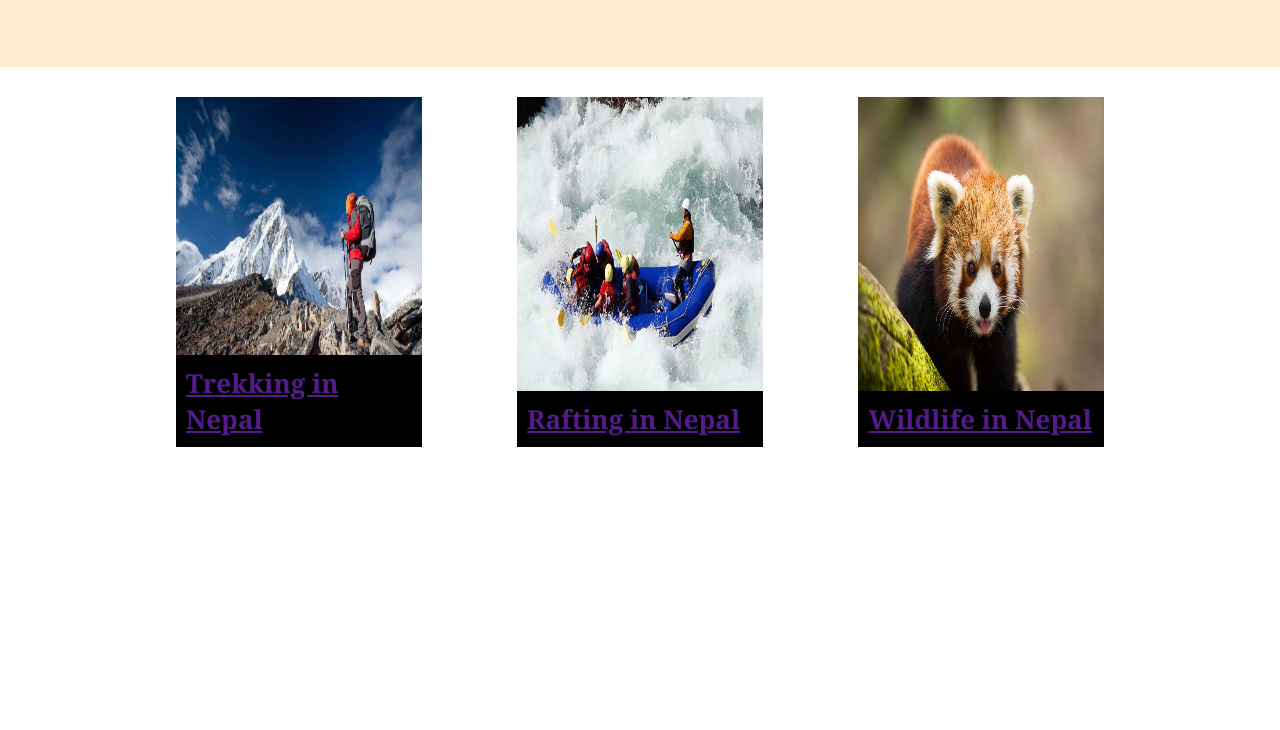
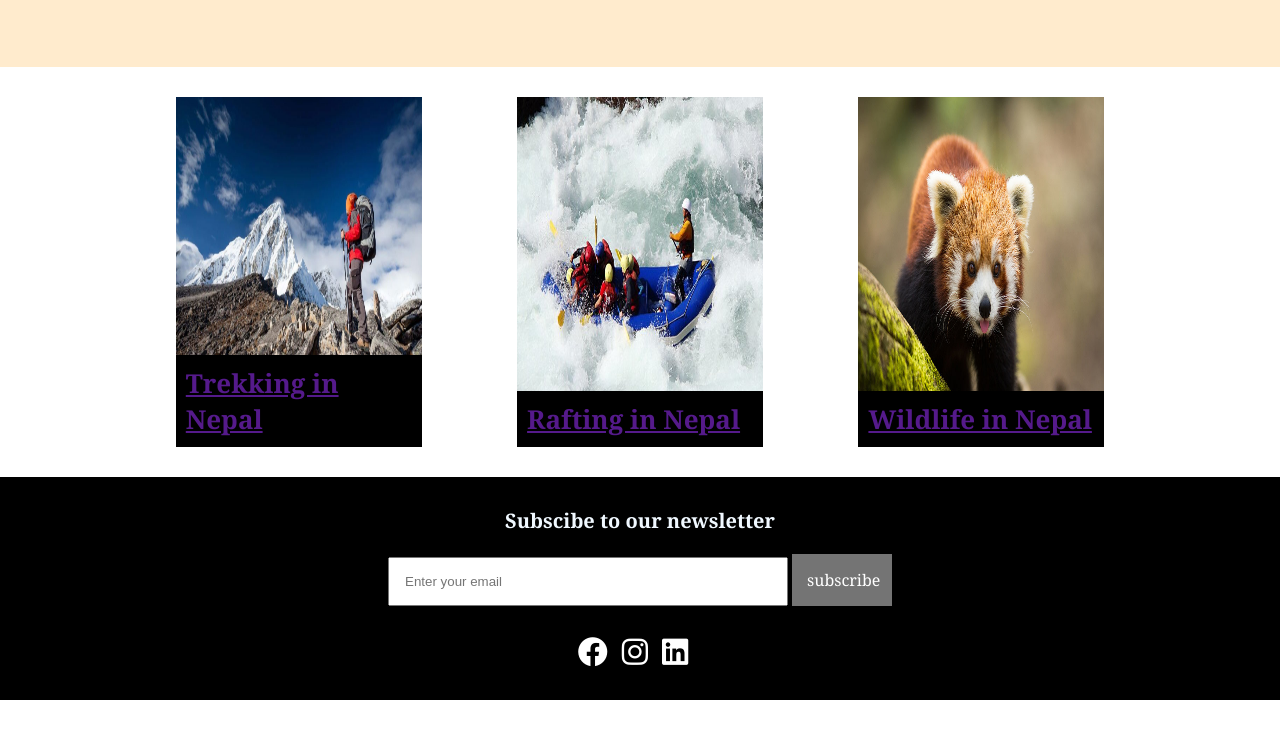
Before and after one commit to abhigyanjha123/revision, a plain HTML site: page index.html in a window 1280 px wide. Shown: the part 538-1268 px from the top of the page. Before the commit the page ends 1015 px from the top, so only its background shows below. Drawn offline with Linux system fonts and the light colour scheme.

Commit message:
added icons

```diff
--- a/css/style.css
+++ b/css/style.css
@@ -118,3 +118,42 @@ nav a:hover{
 .info a:hover{
     color: bisque;
 }
+.newsletter{
+    background-color: black;
+    margin-bottom: 30px;
+}
+.newsletter form{
+    display: block;
+    text-align: center;
+    padding: 30px 0;
+}
+.newsletter h5{
+    font-family: Georgia, 'Times New Roman', Times, serif;
+    font-size: 20px;
+    color: aliceblue;
+    padding-bottom: 20px;
+}
+.newsletter input{
+    padding: 15px;
+    width: 400px;
+}
+.newsletter input[type=submit]{
+    width: 100px;
+    font-family: Georgia, 'Times New Roman', Times, serif;
+    font-size: 16px;
+    border: none;
+    cursor: pointer;
+    background-color: #747474;
+    color: white;
+}
+.icons{
+    display: block;
+    text-align: center;
+    padding-bottom: 30px;
+}
+.icons a{
+    color: white;
+    text-decoration: none;
+    padding: 5px;
+    font-size: 30px;
+}
--- a/index.html
+++ b/index.html
@@ -5,6 +5,7 @@
     <meta name="viewport" content="width=device-width, initial-scale=1.0">
     <title>Document</title>
     <link rel="stylesheet" href="css/style.css">
+    <link rel="stylesheet" href="https://cdnjs.cloudflare.com/ajax/libs/font-awesome/6.4.2/css/all.min.css" integrity="sha512-z3gLpd7yknf1YoNbCzqRKc4qyor8gaKU1qmn+CShxbuBusANI9QpRohGBreCFkKxLhei6S9CQXFEbbKuqLg0DA==" crossorigin="anonymous" referrerpolicy="no-referrer" />
 </head>
 <body>
     <header>
@@ -66,5 +67,20 @@
             </div>
         </div>
     </section>
+    <section class="newsletter">
+        <div class="container">
+            <form >
+                <h5>Subscibe to our newsletter</h5>
+                <input type="email" placeholder="Enter your email">
+                <input type="submit" value="subscribe">
+            </form>
+            <div class="icons">
+                <a href=""><i class="fa-brands fa-facebook"></i></a>
+                <a href=""><i class="fa-brands fa-instagram"></i></a>
+                <a href=""><i class="fa-brands fa-linkedin"></i></a>
+                <a href=""><i class="fa-brands fa-x-twitter"></i></a>
+            </div>
+        </div>
+    </section>
 </body>
 </html>
```
